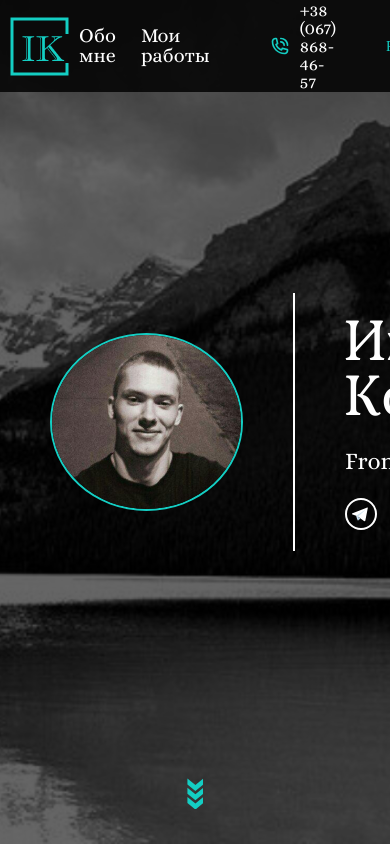
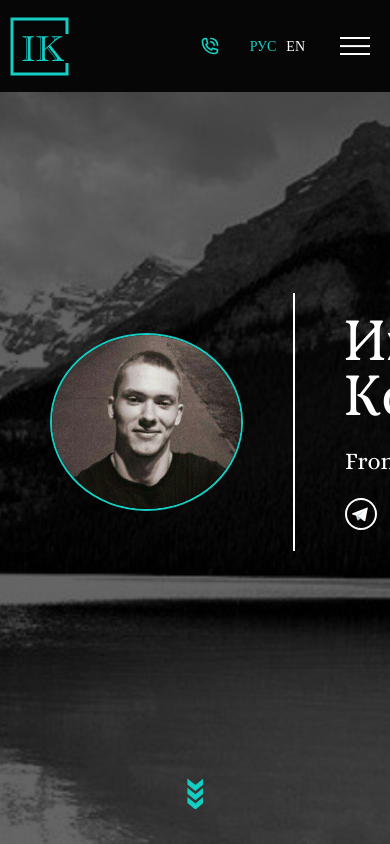
Before and after one commit to igor-kostenevich/portfolio, a Vue app: page / in a window 390 px wide. Shown: the top 844 px of the page. Built offline with nearby package versions, Linux system fonts and the light colour scheme; a web font is replaced by a local one.

Commit message:
burger menu for mobile devices

```diff
--- a/src/assets/styles/scss/shared.scss
+++ b/src/assets/styles/scss/shared.scss
@@ -19,6 +19,10 @@ html {
 body {
   font-family: 'Montserrat';
   font-size: 16px;
+
+  &.lock {
+    overflow: hidden;
+  }
 }
 
 .title {
--- a/src/components/AppNavbar.vue
+++ b/src/components/AppNavbar.vue
@@ -1,16 +1,16 @@
 <template>
-  <div class="header__menu menu">
-    <div class="menu__icon">
+  <div class="menu">
+    <div
+      class="menu__icon"
+      @click="toggleClass"
+      :class="{ active: activeClass }"
+    >
       <span></span>
     </div>
-    <nav class="menu__body">
+    <nav class="menu__body" :class="{ active: activeClass }">
       <ul class="menu__list">
-        <li>
-          <a data-goto="#skills" href="#" class="menu__link text-decoration">Обо мне</a>
-        </li>
-        <li>
-          <a data-goto="#works" href="#" class="menu__link text-decoration">Мои работы</a>
-        </li>
+        <li><a data-goto="#skills" href="#" class="menu__link text-decoration">Обо мне</a></li>
+        <li><a data-goto="#works" href="#" class="menu__link text-decoration">Мои работы</a></li>
       </ul>
     </nav>
   </div>
@@ -18,41 +18,54 @@
 
 <script>
 export default {
-  mounted(){
-    const menuLinks = document.querySelectorAll('.menu__link[data-goto]')
-    if (menuLinks.length){
-      menuLinks.forEach(link => {
-        link.addEventListener('click', onMenuLinkScroll)
-      })
+  data() {
+    return {
+      activeClass: false,
+    }
+  },
+  methods: {
+    toggleClass() {
+      const body = document.querySelector('body')
+      this.activeClass = !this.activeClass
+      body.classList.toggle('lock')
+    },
 
-      function onMenuLinkScroll(e) {
+    onMenuLinkScroll(e) {
       const menuLink = e.target
-        if(menuLink.dataset.goto && document.querySelector(menuLink.dataset.goto)) {
+      if (menuLink.dataset.goto && document.querySelector(menuLink.dataset.goto)) {
         const gotoBlock = document.querySelector(menuLink.dataset.goto)
-          const gotoBlockValue = gotoBlock.getBoundingClientRect().top + pageYOffset - document.querySelector('header').offsetHeight
+        const heightHeader = document.querySelector('header').offsetHeight
+        const gotoBlockValue = gotoBlock.getBoundingClientRect().top + pageYOffset - heightHeader
 
         window.scrollTo({
           top: gotoBlockValue,
-            behavior: 'smooth'
+          behavior: 'smooth',
         })
 
-          e.preventDefault();
-
-          console.log(gotoBlockValue);
+        this.toggleClass()
+        e.preventDefault()
       }
+    },
+  },
+  mounted() {
+    // smоoth scrolling
+    const menuLinks = document.querySelectorAll('.menu__link[data-goto]')
+    if (menuLinks.length) {
+      menuLinks.forEach(link => {
+        link.addEventListener('click', this.onMenuLinkScroll)
+      })
     }
-    }
-  }
+  },
 }
 </script>
 
 <style scoped lang='scss'>
 .menu {
-  margin: 0px 60px 0px 0px;
+  &__icon {
+    display: none;
+  }
 
   &__list {
-    display: flex;
-
     & > li {
       position: relative;
       margin-right: 25px;
@@ -75,7 +88,7 @@ export default {
   }
 }
 
-@media (min-width: 767px){
+@media (min-width: 768px) {
   .menu__list {
     display: flex;
     align-items: center;
@@ -84,4 +97,104 @@ export default {
     padding: 10px 0px;
   }
 }
+
+@media (max-width: 768px) {
+  .menu__icon {
+    z-index: 5;
+    display: block;
+    position: relative;
+    width: 30px;
+    height: 18px;
+    cursor: pointer;
+
+    &:before,
+    &:after,
+    & span {
+      position: absolute;
+      left: 0;
+      height: 10%;
+      width: 100%;
+      transition: all 0.3s ease;
+      background-color: #fff;
+    }
+
+    span {
+      top: 50%;
+      transform: scale(1) translate(0px, -50%);
+    }
+
+    &:before,
+    &:after {
+      content: '';
+    }
+
+    &:before {
+      top: 0;
+    }
+
+    &:after {
+      bottom: 0;
+    }
+
+    &.active span {
+      transform: scale(0) translate(0px, -50%);
+    }
+
+    &.active:before {
+      top: 50%;
+      transform: rotate(-45deg) translate(0px, -50%);
+    }
+
+    &.active:after {
+      bottom: 50%;
+      transform: rotate(45deg) translate(0px, 50%);
+    }
+  }
+
+  .menu__body {
+    position: fixed;
+    top: 0;
+    left: 0;
+    width: 100%;
+    height: 100%;
+    background-color: rgba(0, 0, 0, 0.9);
+    padding: 130px 30px 30px 30px;
+    left: -100%;
+    transition: left 0.3s ease;
+    overflow: auto;
+
+    &.active {
+      left: 0;
+    }
+
+    &:before {
+      content: '';
+      position: fixed;
+      width: 100%;
+      top: 0;
+      left: 0;
+      height: 92px; // header height
+      background: rgba(6, 6, 6, 1);
+      z-index: 2;
+    }
+  }
+
+  .menu__list {
+    display: flex;
+    flex-direction: column;
+    align-items: center;
+
+    & > li {
+      margin-bottom: 30px;
+    }
+
+    &:last-child {
+      margin-bottom: 0px;
+    }
+  }
+
+  .menu__link {
+    font-size: 24px;
+  }
+}
 </style>
--- a/src/components/TheHeader.vue
+++ b/src/components/TheHeader.vue
@@ -5,21 +5,15 @@
         <img src="@/assets/images/logo.png" alt="Igor Kostenevich logotype" />
       </router-link>
       <div class="header-box">
-          <app-navbar></app-navbar>
-          <!-- <nav class="header-box-menu">
-            <ul class="header-box-menu-list">
-              <li class="header-box-menu-link"><a href="#" class="text-decoration">Обо мне</a></li>
-              <li class="header-box-menu-link"><a href="#" class="text-decoration">Мои работы</a></li>
-            </ul>
-          </nav> -->
-          <a href="tel:+380678684657" class="header-box-phone-number">+38 (067) 868-46-57</a>
+        <app-navbar class="header__menu"></app-navbar>
+        <a href="tel:+380678684657" class="header-box-phone-number"><span>+38 (067) 868-46-57</span></a>
         <div class="header-box-lang">
           <span
             v-for="(lang, idx) in langItems"
             :key="lang.locale"
-              :class="{'active': idx === activeLangIndex}"
+            :class="{ active: idx === activeLangIndex }"
             @click="setActiveLang(lang, idx)"
-            >{{lang.name}}</span>
+          >{{ lang.name }}</span>
         </div>
       </div>
     </div>
@@ -29,19 +23,22 @@
 <script>
 import AppNavbar from './AppNavbar'
 export default {
-  components: { AppNavbar, },
-  data(){
+  components: { AppNavbar },
+  data() {
     return {
-      langItems: [{name: 'РУС', locale: 'ru-RU'}, {name: 'EN', locale: 'en-US'}],
+      langItems: [
+        { name: 'РУС', locale: 'ru-RU' },
+        { name: 'EN', locale: 'en-US' },
+      ],
       activeLangIndex: 0,
-      currentLocale: 'ru-RU'
+      currentLocale: 'ru-RU',
     }
   },
   methods: {
-    setActiveLang(lang, idx){
+    setActiveLang(lang, idx) {
       this.activeLangIndex = idx
       this.currentLocale = lang.locale
-    }
+    },
   },
 }
 </script>
@@ -50,7 +47,6 @@ export default {
 @import '@/assets/styles/scss/main';
 
 .header {
-  // height: 92px;
   width: 100vw;
   position: fixed;
   top: 0;
@@ -66,7 +62,13 @@ export default {
     min-height: 92px;
   }
 
+  &__menu {
+    margin-right: 60px;
+  }
+
   &-logo {
+    position: relative;
+    z-index: 2;
   }
 
   &-box {
@@ -75,41 +77,16 @@ export default {
     align-items: center;
     padding: 0 10px;
 
-    // &-menu {
-    //   margin: 0px 60px 0px 0px;
-
-    //   &-list {
-    //     display: flex;
-    //   }
-
-    //   &-link {
-    //     margin: 0px 25px 0px 0px;
-    //     font-family: 'Alice';
-    //     position: relative;
-
-    //     &:last-child {
-    //       margin: 0px 0px 0px 0px;
-    //     }
-
-    //     a {
-    //       color: #fff;
-    //       font-size: 20px;
-
-    //       &:hover {
-    //         color: $decor-color;
-    //       }
-    //     }
-    //   }
-    // }
-
     &-phone-number {
-      background: url("../assets/images/icons/phone.svg") left no-repeat;
+      background: url('../assets/images/icons/phone.svg') left no-repeat;
       font-family: 'Alice';
       color: #fff;
-      padding: 0 15px 0 30px;
+      padding: 0 0 0 30px;
       margin: 0px 30px 0px 0px;
-      transition: color .2s ease;
+      transition: color 0.2s ease;
       font-size: 18px;
+      position: relative;
+      z-index: 2;
 
       &:hover {
         color: $decor-color;
@@ -117,12 +94,15 @@ export default {
     }
 
     &-lang {
+      position: relative;
+      z-index: 2;
+
       span {
         cursor: pointer;
         color: #fff;
         padding: 0px 5px;
         font-size: 14px;
-        transition: color .3s ease;
+        transition: color 0.3s ease;
 
         &:last-child {
           margin: 0px 0px 0px 0px;
@@ -135,4 +115,24 @@ export default {
     }
   }
 }
+
+@media (max-width: 768px) {
+  .header__menu {
+    order: 3;
+    margin-right: 0px;
+    margin-left: 30px;
+  }
+}
+
+@media (max-width: 480px) {
+  .header-box-phone-number {
+    height: 20px;
+    width: 20px;
+    margin: 0px 15px 0px 0px;
+
+    span {
+      display: none;
+    }
+  }
+}
 </style>
```
Lines whose indentation alone changed are shown as unchanged.
